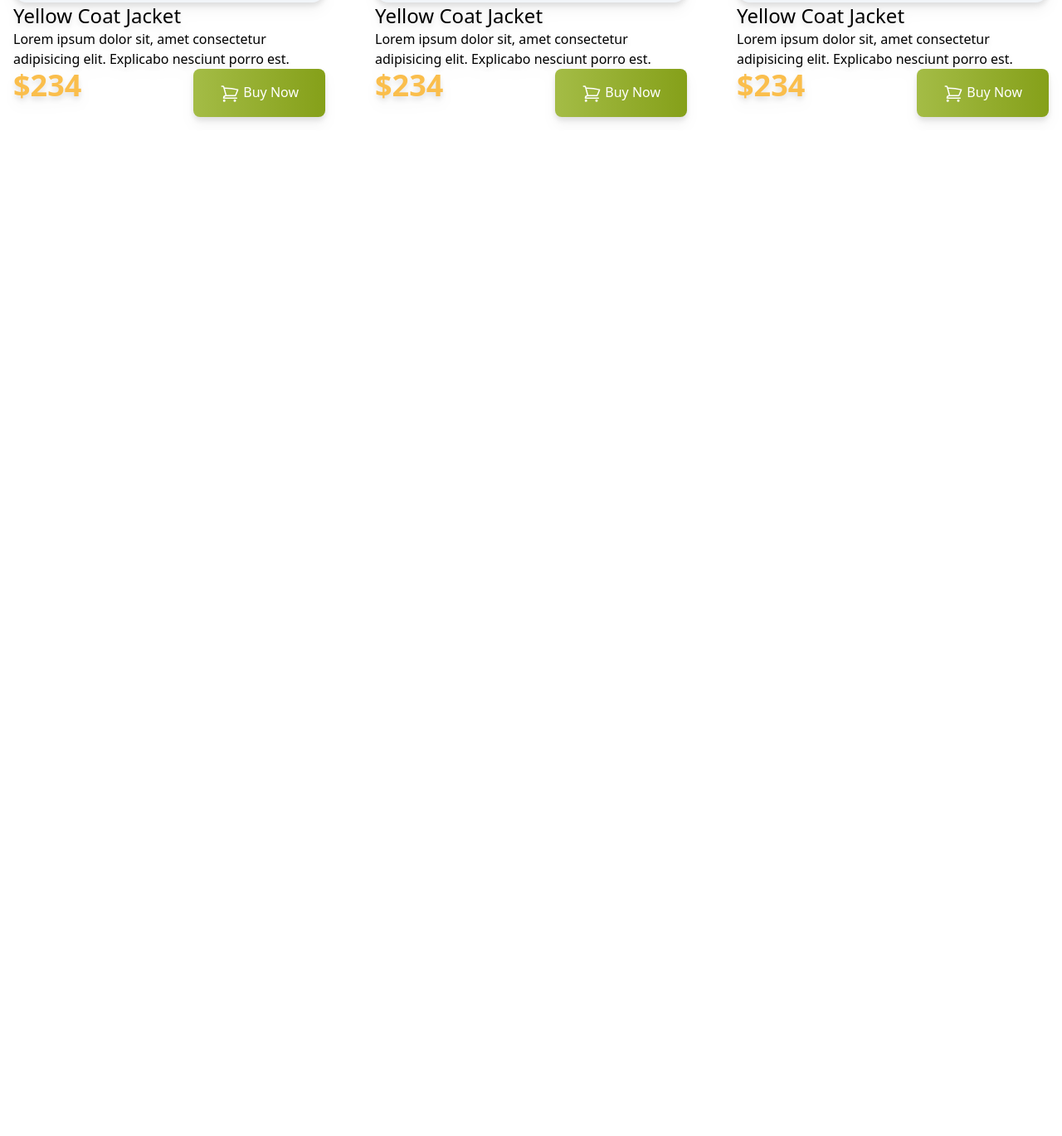
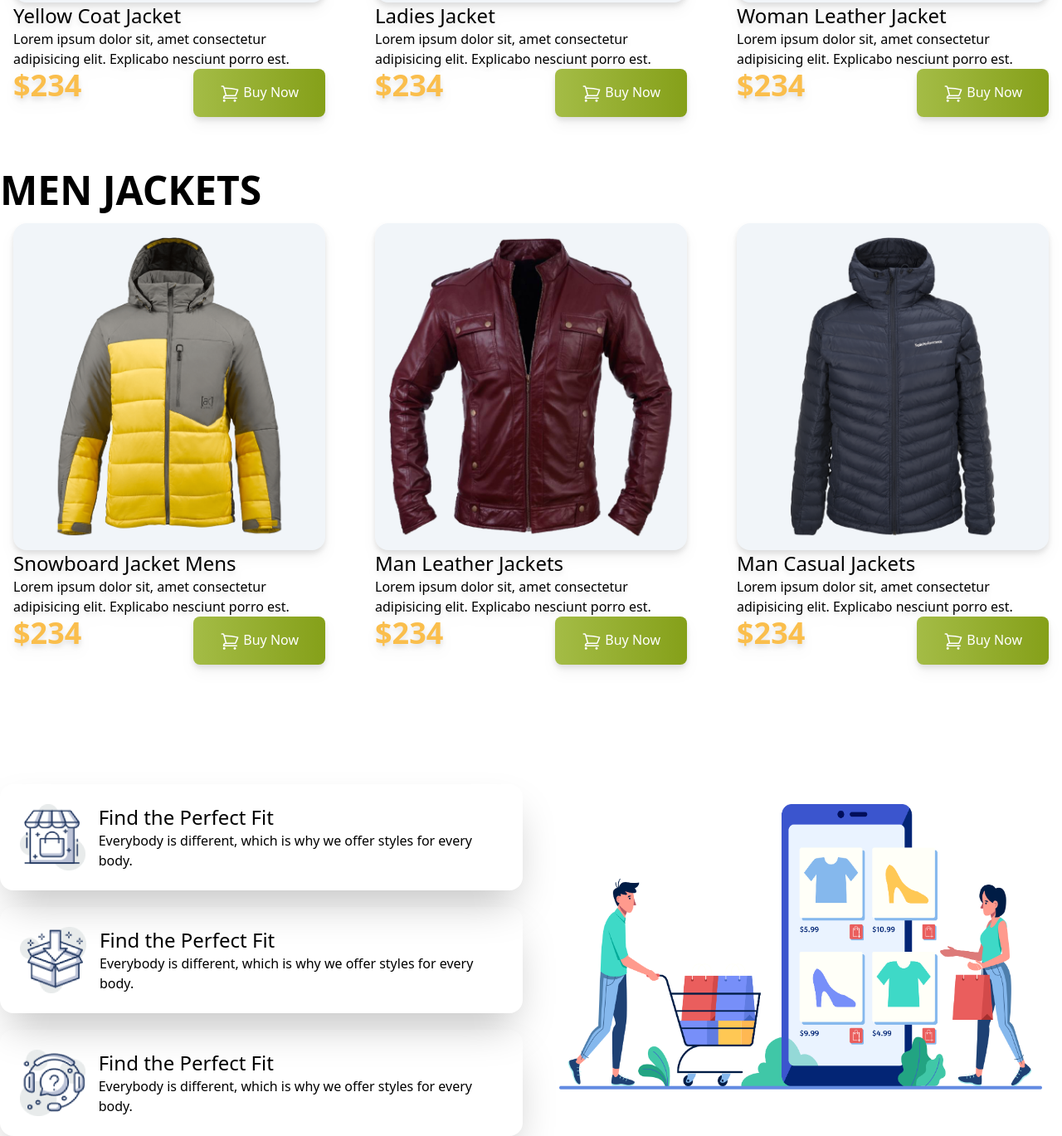
Before and after one commit to MAINULIS/tailwind-penguin-fashion, a plain HTML site: page index.html in a window 1280 px wide. Shown: the part 1185-2554 px from the top of the page at 83% size. Before the commit the page ends 1342 px from the top, so only its background shows below. Drawn offline with nearby package versions, Linux system fonts and the light colour scheme.

Commit message:
added men jackets and why us

```diff
--- a/index.html
+++ b/index.html
@@ -73,7 +73,7 @@
         <!-- jacket 2 card -->
         <div class="rounded-2px drop-shadow-lg p-4">
           <div class="bg-slate-100 p-4 rounded-2xl"><img src="images/jacket-2.png" alt=""></div>
-          <h3 class="text-2xl"> Yellow Coat Jacket</h3>
+          <h3 class="text-2xl">Ladies Jacket </h3>
           <p>Lorem ipsum dolor sit, amet consectetur adipisicing elit. Explicabo nesciunt porro est.</p>
           <div class="flex justify-between">
             <h2 class="text-4xl font-semibold text-price">$234</h2>
@@ -89,7 +89,7 @@
         <!-- jacket 3 card -->
         <div class="rounded-2px drop-shadow-lg p-4">
           <div class="bg-slate-100 p-4 rounded-2xl"><img src="images/jacket-3.png" alt=""></div>
-          <h3 class="text-2xl"> Yellow Coat Jacket</h3>
+          <h3 class="text-2xl"> Woman Leather Jacket </h3>
           <p>Lorem ipsum dolor sit, amet consectetur adipisicing elit. Explicabo nesciunt porro est.</p>
           <div class="flex justify-between">
             <h2 class="text-4xl font-semibold text-price">$234</h2>
@@ -105,6 +105,94 @@
       </div>
     </section>
 
+    <section>
+      <!-- men jackets -->
+      <section class="mt-12">
+        <h2 class="text-5xl font-semibold uppercase">MEN JACKETS</h2>
+        <div class="grid grid-cols-1 md:grid-cols-2 lg:grid-cols-3 gap-7">
+          <!-- jacket 1 card -->
+          <div class="rounded-2px drop-shadow-lg p-4">
+            <div class="bg-slate-100 p-4 rounded-2xl"><img src="images/jacket-4.png" alt=""></div>
+            <h3 class="text-2xl">Snowboard Jacket Mens</h3>
+            <p>Lorem ipsum dolor sit, amet consectetur adipisicing elit. Explicabo nesciunt porro est.</p>
+            <div class="flex justify-between">
+              <h2 class="text-4xl font-semibold text-price">$234</h2>
+              <button class=" text-white uppercas bg-gradient-to-r from-[#A4BC46] to-[#85A019] py-4 px-8 rounded-lg">
+                <svg xmlns="http://www.w3.org/2000/svg" fill="none" viewBox="0 0 24 24" stroke-width="1.5"
+                  stroke="currentColor" class="w-6 h-6 inline">
+                  <path stroke-linecap="round" stroke-linejoin="round"
+                    d="M2.25 3h1.386c.51 0 .955.343 1.087.835l.383 1.437M7.5 14.25a3 3 0 00-3 3h15.75m-12.75-3h11.218c1.121-2.3 2.1-4.684 2.924-7.138a60.114 60.114 0 00-16.536-1.84M7.5 14.25L5.106 5.272M6 20.25a.75.75 0 11-1.5 0 .75.75 0 011.5 0zm12.75 0a.75.75 0 11-1.5 0 .75.75 0 011.5 0z" />
+                </svg>
+                Buy Now</button>
+            </div>
+          </div>
+          <!-- jacket 2 card -->
+          <div class="rounded-2px drop-shadow-lg p-4">
+            <div class="bg-slate-100 p-4 rounded-2xl"><img src="images/jacket-5.png" alt=""></div>
+            <h3 class="text-2xl">Man Leather Jackets</h3>
+            <p>Lorem ipsum dolor sit, amet consectetur adipisicing elit. Explicabo nesciunt porro est.</p>
+            <div class="flex justify-between">
+              <h2 class="text-4xl font-semibold text-price">$234</h2>
+              <button class=" text-white uppercas bg-gradient-to-r from-[#A4BC46] to-[#85A019] py-4 px-8 rounded-lg">
+                <svg xmlns="http://www.w3.org/2000/svg" fill="none" viewBox="0 0 24 24" stroke-width="1.5"
+                  stroke="currentColor" class="w-6 h-6 inline">
+                  <path stroke-linecap="round" stroke-linejoin="round"
+                    d="M2.25 3h1.386c.51 0 .955.343 1.087.835l.383 1.437M7.5 14.25a3 3 0 00-3 3h15.75m-12.75-3h11.218c1.121-2.3 2.1-4.684 2.924-7.138a60.114 60.114 0 00-16.536-1.84M7.5 14.25L5.106 5.272M6 20.25a.75.75 0 11-1.5 0 .75.75 0 011.5 0zm12.75 0a.75.75 0 11-1.5 0 .75.75 0 011.5 0z" />
+                </svg>
+                Buy Now</button>
+            </div>
+          </div>
+          <!-- jacket 3 card -->
+          <div class="rounded-2px drop-shadow-lg p-4">
+            <div class="bg-slate-100 p-4 rounded-2xl"><img src="images/jacket-6.png" alt=""></div>
+            <h3 class="text-2xl">Man Casual Jackets</h3>
+            <p>Lorem ipsum dolor sit, amet consectetur adipisicing elit. Explicabo nesciunt porro est.</p>
+            <div class="flex justify-between">
+              <h2 class="text-4xl font-semibold text-price">$234</h2>
+              <button class=" text-white uppercas bg-gradient-to-r from-[#A4BC46] to-[#85A019] py-4 px-8 rounded-lg">
+                <svg xmlns="http://www.w3.org/2000/svg" fill="none" viewBox="0 0 24 24" stroke-width="1.5"
+                  stroke="currentColor" class="w-6 h-6 inline">
+                  <path stroke-linecap="round" stroke-linejoin="round"
+                    d="M2.25 3h1.386c.51 0 .955.343 1.087.835l.383 1.437M7.5 14.25a3 3 0 00-3 3h15.75m-12.75-3h11.218c1.121-2.3 2.1-4.684 2.924-7.138a60.114 60.114 0 00-16.536-1.84M7.5 14.25L5.106 5.272M6 20.25a.75.75 0 11-1.5 0 .75.75 0 011.5 0zm12.75 0a.75.75 0 11-1.5 0 .75.75 0 011.5 0z" />
+                </svg>
+                Buy Now</button>
+            </div>
+          </div>
+        </div>
+      </section>
+
+    </section>
+      <!-- why you shop from us -->
+      <section class="grid grid-cols-1 md:grid-cols-2 gap-5 mt-32">
+        <div class="order-2 flex gap-4 p-6 h-32 rounded-2xl shadow-2xl">
+          <img class="h-20 w-20" src="images/house.png" alt="">
+          <div>
+            <h3 class="text-2xl">Find the Perfect Fit</h3>
+            <p>Everybody is different, which is why we
+              offer styles for every body.</p>
+          </div>
+        </div>
+        <div class="order-1 md:order-2 gap-5 row-span-3 rounded-2xl p-6">
+          <img src="images/shopping.png" alt="">
+        </div>
+        <div class="order-3 flex gap-4 p-6 h-32 rounded-2xl shadow-2xl">
+          <img class="h-20 w-20" src="images/box.png" alt="">
+          <div>
+            <h3 class="text-2xl">Find the Perfect Fit</h3>
+            <p>Everybody is different, which is why we
+              offer styles for every body.</p>
+          </div>
+        </div>
+        <div class="order-4 flex gap-4 p-6 h-32 rounded-2xl shadow-2xl">
+          <img class="h-20 w-20" src="images/question.png" alt="">
+          <div>
+            <h3 class="text-2xl">Find the Perfect Fit</h3>
+            <p>Everybody is different, which is why we
+              offer styles for every body.</p>
+          </div>
+        </div>
+      </section>
+
   </main>
   <footer>
 
```
